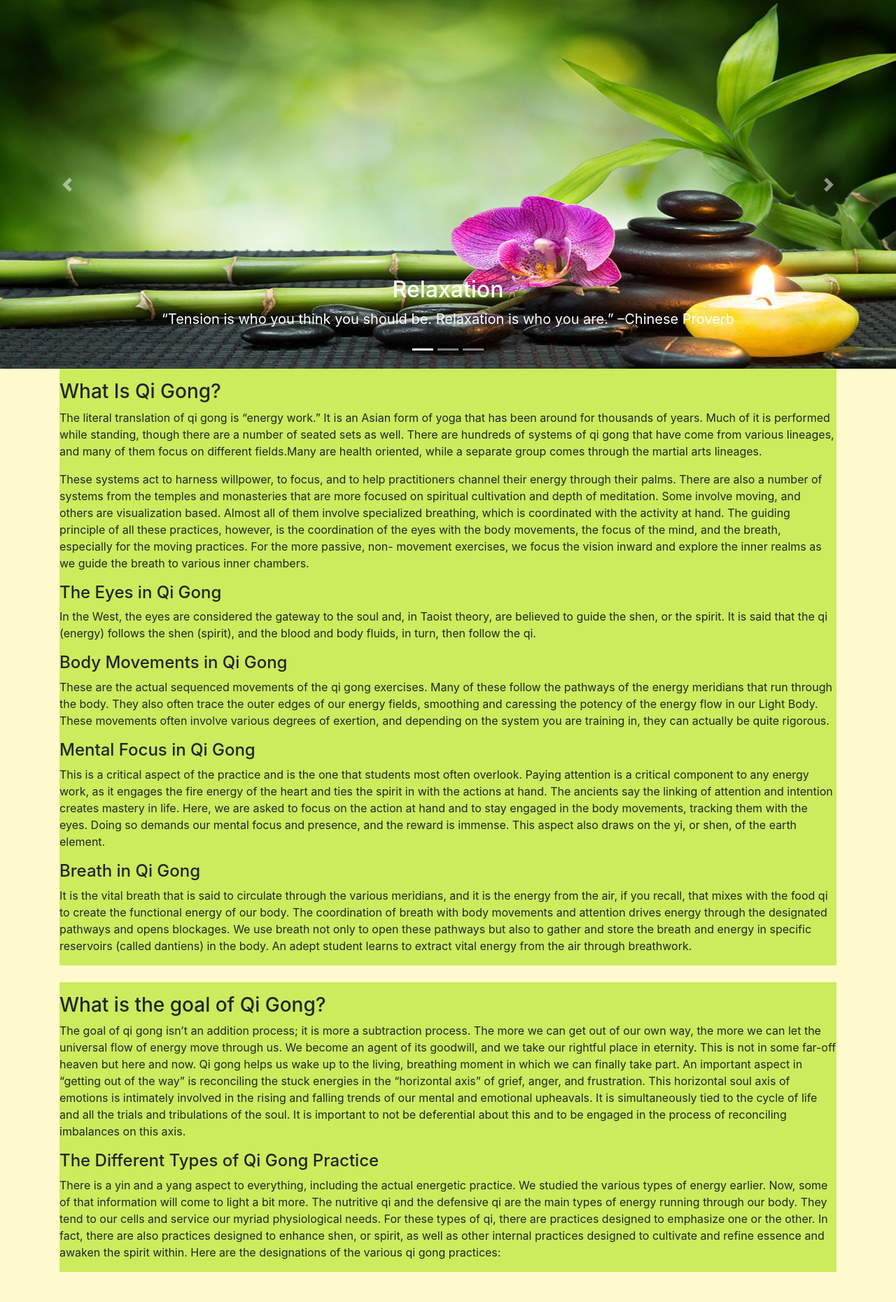
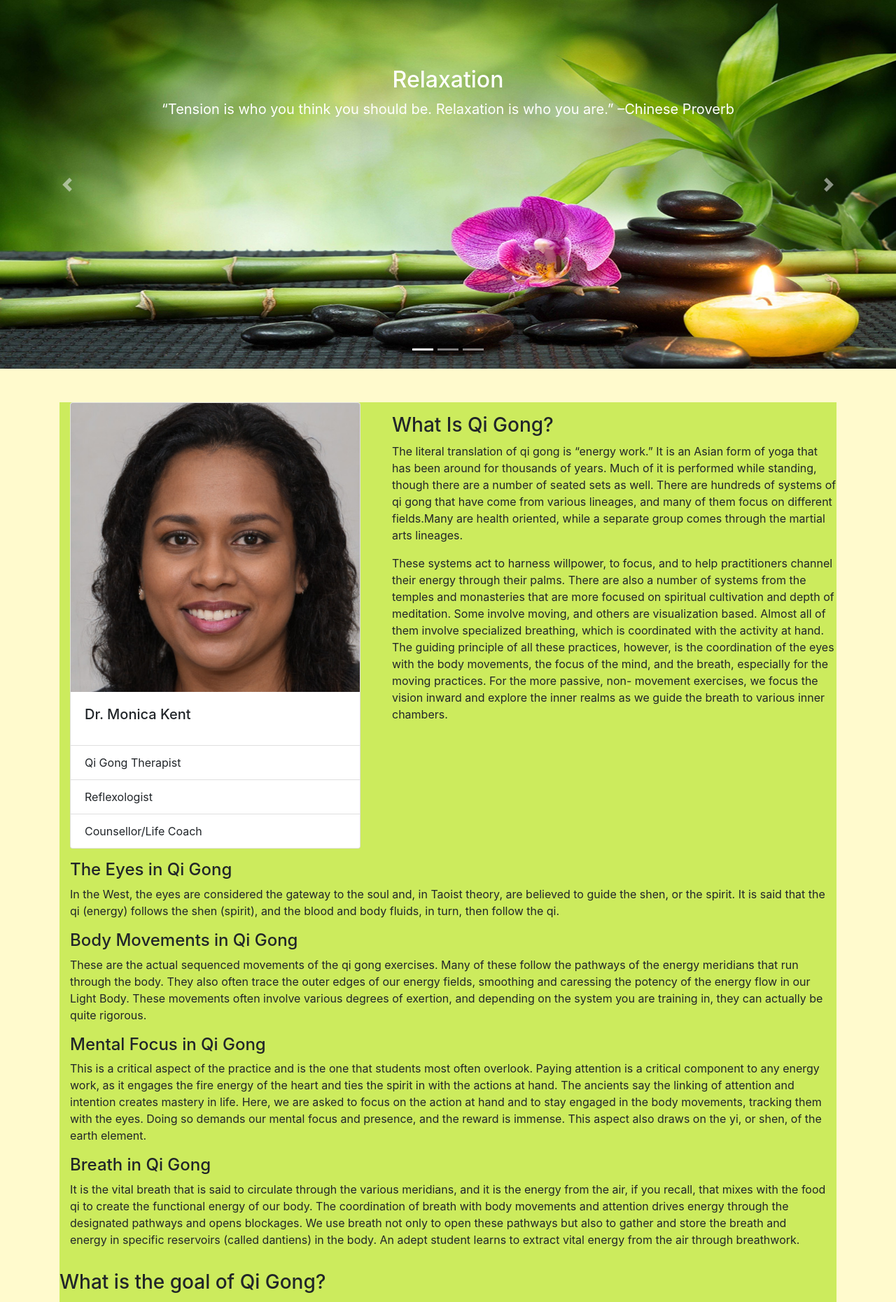
Before and after one commit to sandyp21/sanz, a PHP site: page /qigong.php in a window 1280 px wide. Shown: the part 56-1917 px from the top of the page at 70% size. Run offline with PHP 8.4, Linux system fonts and the light colour scheme; data that the repository does not hold is empty; some libraries are stand-ins or nearby versions.

Commit message:
Change headings, update info for services and fix pictures for carousel

```diff
--- a/includes/header.php
+++ b/includes/header.php
@@ -17,6 +17,8 @@ session_start();
     <link rel="stylesheet" href="https://maxcdn.bootstrapcdn.com/bootstrap/4.0.0/css/bootstrap.min.css"
     integrity="sha384-Gn5384xqQ1aoWXA+058RXPxPg6fy4IWvTNh0E263XmFcJlSAwiGgFAW/dAiS6JXm" crossorigin="anonymous">
 
+
+    <link rel="shortcut icon" type="image/png" href="uploads/favicon.ico.png">
     <link rel="stylesheet" href="//code.jquery.com/ui/1.12.1/themes/base/jquery-ui.css">
      <!-- Stylesheet CSS -->
 
@@ -27,8 +29,12 @@ session_start();
        body{
          background-color: LemonChiffon;
        }
+       .carousel-caption {
+    bottom: 20rem;
+    z-index: 4;
+  }
      </style>
-    <title>Sanz Soul Therapy</title>
+    <title>Sanz Soul Therapy - <?php echo $title ?></title>
 
   </head>
   <body>
@@ -113,17 +119,17 @@ session_start();
         </div>
     </div>
     <div class="carousel-item">
-      <img class="d-block w-100" src="uploads/bg45.jpg" alt="Second Slide">
+      <img class="d-block w-100" src="uploads/bg2.jpg" alt="Second Slide">
       <div class="carousel-caption">
-        <h2>Transform Your Life</h2>
-        <p>“Let nothing hold you back from creating the life you’ve always wanted.” Anonymous</p>
+        <h2 style="color:black;">Transform Your Life</h2>
+        <p style="color:black;">“Let nothing hold you back from creating the life you’ve always wanted.” Anonymous</p>
       </div>
     </div>
     <div class="carousel-item">
-      <img class="d-block w-100" src="uploads/bgl.jpg" alt="Third Slide">
+      <img class="d-block w-100" src="uploads/bg1.jpg" alt="Third Slide">
       <div class="carousel-caption">
-        <h2>It's All About You</h2>
-        <p>“Its hard to wait around for something you know might never happen; but its harder
+        <h2 style="color:black;">It's All About You</h2>
+        <p style="color:black;">“Its hard to wait around for something you know might never happen; but its harder
         to give up when you know its everything you want.” – Unknown</p>
       </div>
     </div>
@@ -138,7 +144,8 @@ session_start();
         <span class="sr-only">Next</span>
       </a>
 </div>
-
+<br>
+<br>
 
 
 
--- a/qigong.php
+++ b/qigong.php
@@ -12,7 +12,25 @@ require_once 'includes/header.php';
 <div class="container1 text-black">
 
 <div class="row">
+<div class="col-5">
 <div class="col">
+    <div class="card h-100">
+      <img src="uploads/drkent.jpg" class="card-img-top" alt="...">
+      <div class="card-body">
+        <h5 class="card-title">Dr. Monica Kent</h5>
+
+      </div>
+      <ul class="list-group list-group-flush">
+        <li class="list-group-item">Qi Gong Therapist</li>
+        <li class="list-group-item">Reflexologist</li>
+        <li class="list-group-item">Counsellor/Life Coach</li>
+    </ul>
+
+    </div>
+  </div>
+  </div>
+
+  <div class="col-7">
     <p><h3>What Is Qi Gong?</h3>
     The literal translation of qi gong is “energy work.” It is an Asian form of yoga that has
     been around for thousands of years. Much of it is performed while standing, though there are
@@ -32,7 +50,12 @@ require_once 'includes/header.php';
     we focus the vision inward and explore the inner realms as we guide the breath to various
     inner chambers.
     </p>
-
+    </div>
+</div>
+<div class="container1 text-black">
+    <div class="row">
+    <div class="col">
+        <div class="col">
     <p><h4>The Eyes in Qi Gong</h4>
     In the West, the eyes are considered the gateway to the soul and, in Taoist theory, are believed
     to guide the shen, or the spirit. It is said that the qi (energy) follows the shen (spirit),
@@ -67,7 +90,9 @@ require_once 'includes/header.php';
 </div>
 </div>
 </div>
-<br>
+</div>
+</div>
+
 
 
 <div class="container1 text-black">
@@ -101,7 +126,7 @@ require_once 'includes/header.php';
 
 </div>
 </div>
-</div>
+
 <br>
 <br>
 
--- a/reg.php
+++ b/reg.php
@@ -1,6 +1,6 @@
 <?php
 
-$title = 'registration';
+$title = 'Registration';
 $page = 'reg';
 
 require_once 'includes/header.php';
--- a/viewrecords.php
+++ b/viewrecords.php
@@ -1,6 +1,6 @@
 <?php
 
-    $title = 'view records';
+    $title = 'View Records';
 
     require_once 'includes/header.php';
     require_once 'includes/auth_check.php';
@@ -12,7 +12,9 @@
 
 ?>
 
-
+<h1 class="text-center">Member Record</h1>
+<br>
+<br>
 <table class = 'table'>
 
 
```
Also changed, not shown: psyc.php (+16 -0 lines), css/site.css (line endings or trailing spaces), uploads/bg1.jpg (added), uploads/bg2.jpg (added), uploads/bg45.jpg (deleted), uploads/bgl.jpg (deleted), uploads/favicon.ico.png (added). Lines whose indentation alone changed are shown as unchanged.
